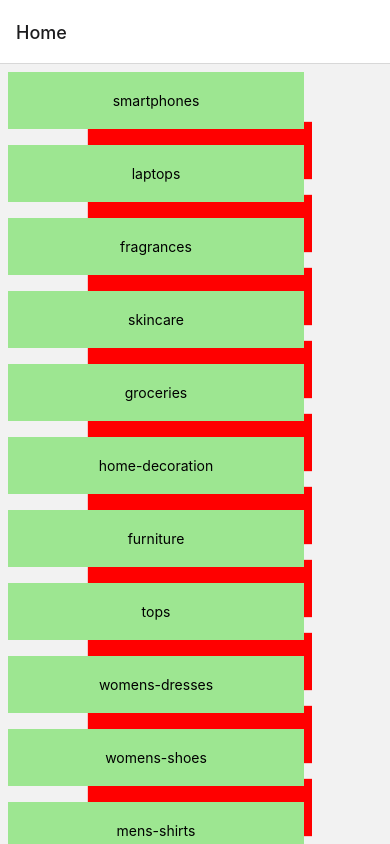
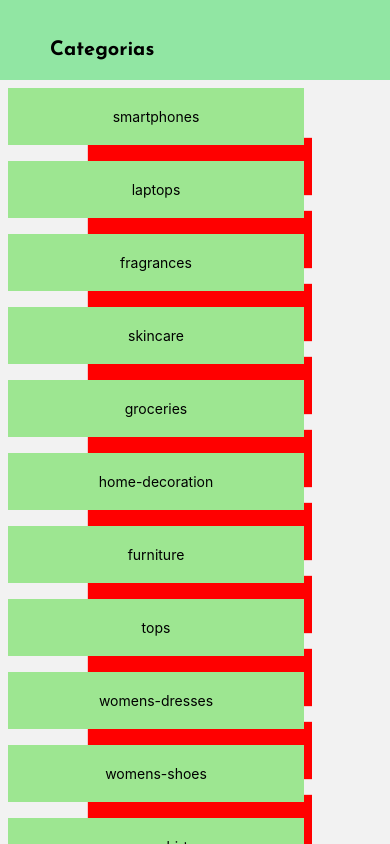
Before and after one commit to YesicaChui/app_de_productos_react_native, a React Native app: screen /Home in a window 390 px wide. Built offline with nearby package versions, Linux system fonts and the light colour scheme.

Commit message:
creando header personalizado para navegacion

```diff
--- a/src/Components/Header.js
+++ b/src/Components/Header.js
@@ -12,15 +12,7 @@ const Header = ({ title = "producto", setCategoriaSeleccionada, setProductoSelec
   }
   return (
     <View style={styles.container}>
-      {
-        title === "CATEGORIAS"
-          ? ""
-          : <Pressable onPress={() => volver()}>
-            <Text style={styles.textoVolver}>volver</Text>
-          </Pressable>
-      }
       <Text style={styles.text}>{title}</Text>
-
     </View>
   )
 }
@@ -40,8 +32,9 @@ const styles = StyleSheet.create({
   },
   text: {
     fontSize: 20,
-    fontFamily:"josefin",
-    fontWeight:"800"
+    fontFamily: "josefin",
+    fontWeight: "800",
+    textTransform:'capitalize'
   },
   textoVolver: {
     borderRadius: 10,
--- a/src/navigation/Navigator.js
+++ b/src/navigation/Navigator.js
@@ -4,12 +4,26 @@ import { createNativeStackNavigator } from '@react-navigation/native-stack';
 import Home from '../Screens/Home';
 import ItemListCategories from '../Screens/ItemListCategories';
 import ItemDetail from '../Screens/ItemDetail';
+import Header from '../Components/Header';
 
 const Stack = createNativeStackNavigator();
 const Navigator = () => {
   return (
     <NavigationContainer>
-    <Stack.Navigator>
+    <Stack.Navigator
+    initialRouteName='Home'
+    screenOptions={
+      ({route})=>{
+        return {
+          header: ()=> <Header title={
+            route.name === "Home"? "Categorias":
+            route.name === "Productos"? "Categoria "+route.params.Categoria:
+            "Detalle de Producto"
+          }/>
+        }
+      }
+    }
+    >
       <Stack.Screen name="Home" component={Home} />
       <Stack.Screen name="Productos" component={ItemListCategories} />
       <Stack.Screen name="Detalle" component={ItemDetail} />
```
